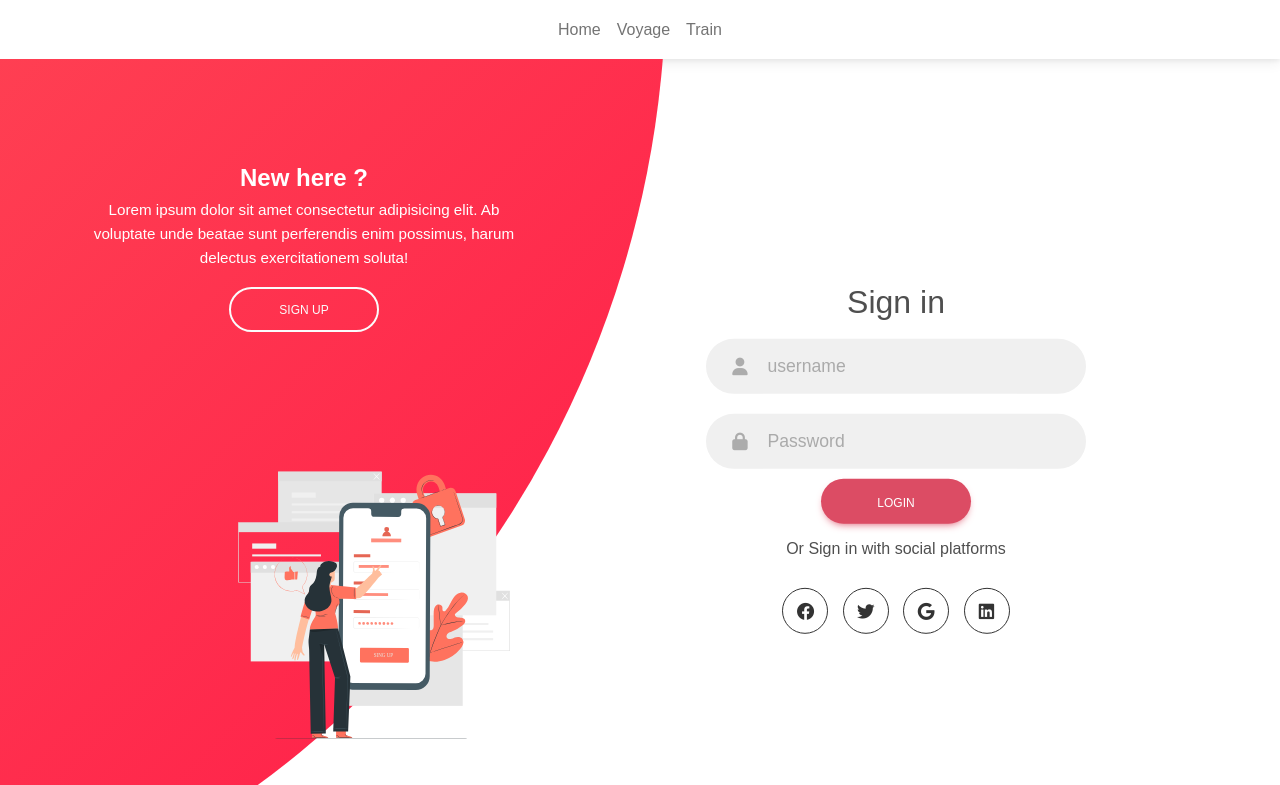
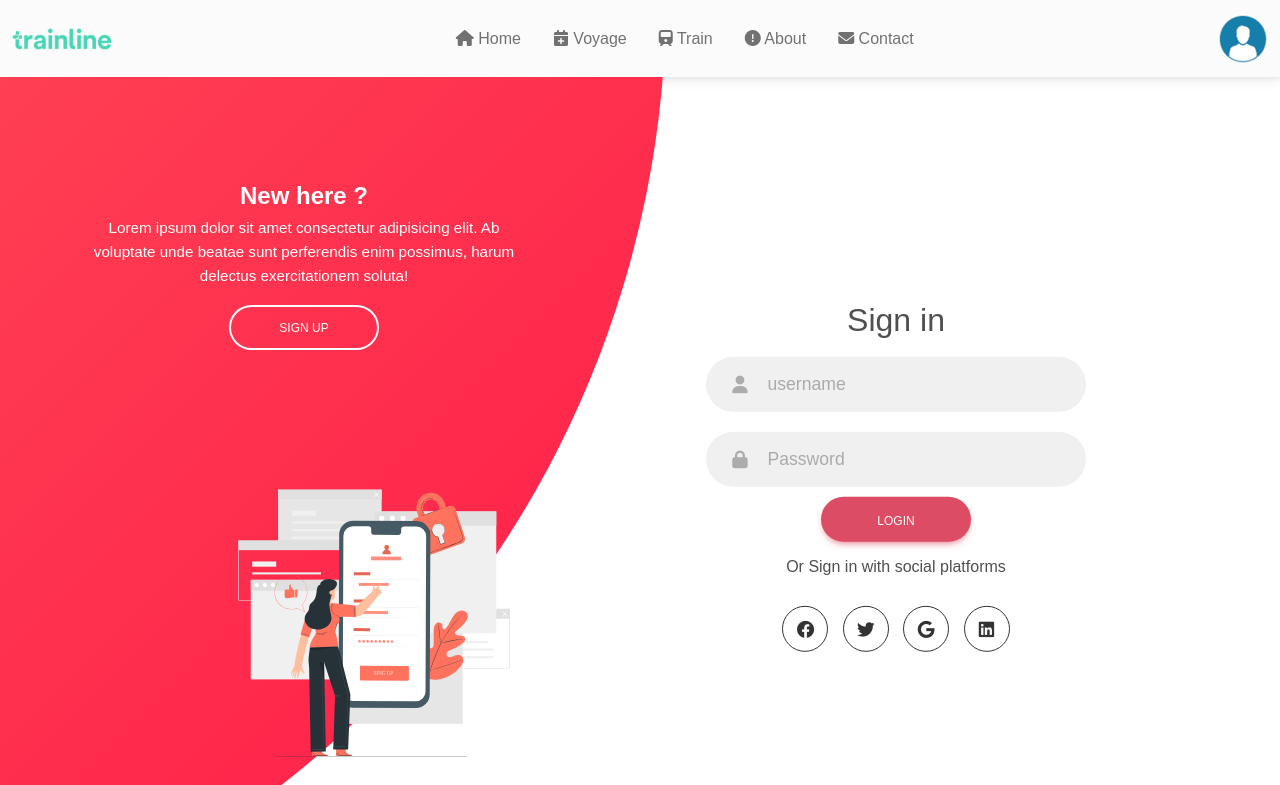
Before and after one commit to MostafaRhazlani/gestion_reserve_trains, a PHP site: page /mostafa/ in a window 1280 px wide. Shown: the top 785 px of the page. Run offline with PHP 8.4, Linux system fonts and the light colour scheme; some libraries are stand-ins or nearby versions.

Commit message:
edit navbar

```diff
--- a/views/navbar.php
+++ b/views/navbar.php
@@ -1,29 +1,85 @@
-<nav class="navbar navbar-expand-lg navbar-light bg-white">
-    <div class="container">
-        <button class="navbar-toggler" type="button" data-mdb-toggle="collapse"
-            data-mdb-target="#navbarSupportedContent" aria-controls="navbarSupportedContent" aria-expanded="false"
-            aria-label="Toggle navigation">
+<nav class="navbar navbar-expand-lg navbar-light bg-light">
+  <!-- Container wrapper -->
+  <div class="container-fluid">
+    <!-- Toggle button -->
+    <button
+      class="navbar-toggler"
+      type="button"
+      data-mdb-toggle="collapse"
+      data-mdb-target="#navbarSupportedContent"
+      aria-controls="navbarSupportedContent"
+      aria-expanded="false"
+      aria-label="Toggle navigation"
+    >
       <i class="fas fa-bars"></i>
     </button>
 
+    <!-- Collapsible wrapper -->
     <div class="collapse navbar-collapse" id="navbarSupportedContent">
-            <div class="col-12 mx-auto">
-                <div class="d-flex align-items-center justify-content-center">
-                    <div class="d-flex">
-                        <ul class="navbar-nav me-auto mb-2 mb-lg-0">
-                            <li class="nav-item">
-                                <a class="nav-link" href="<?php echo BASE_URL;?>home">Home</a>
+      <!-- Navbar brand -->
+      <a class="navbar-brand mt-2 mt-lg-0" href="<?php echo BASE_URL?>">
+        <img
+          src="<?php echo BASE_URL?>public/images/trainline-600px.webp"
+          width=""
+          height="50"
+          alt="MDB Logo"
+          loading="lazy"
+        />
+      </a>
+      <!-- Left links -->
+      <div class="col-11">
+        <ul class="navbar-nav me-auto mb-2 mb-lg-0 d-flex justify-content-center">
+            <li class="nav-item me-3">
+                <a class="nav-link" href="<?php echo BASE_URL;?>home"><i class="fa-solid fa-house"></i> Home</a>
+            </li>
+            <li class="nav-item me-3">
+                <a class="nav-link" href="<?php echo BASE_URL;?>voyage"><i class="fa-solid fa-calendar-plus"></i> Voyage</a>
+            </li>
+            <li class="nav-item me-3">
+                <a class="nav-link" href="<?php echo BASE_URL;?>train"><i class="fa-solid fa-train"></i> Train</a>
+            </li>
+            <li class="nav-item me-3">
+                <a class="nav-link" href="#"><i class="fa-solid fa-circle-exclamation"></i> About</a>
             </li>
             <li class="nav-item">
-                                <a class="nav-link" href="<?php echo BASE_URL;?>voyage">Voyage</a>
-                            </li>
-                            <li class="nav-item">
-                                <a class="nav-link" href="<?php echo BASE_URL;?>train">Train</a>
+                <a class="nav-link" href="#"><i class="fa-solid fa-envelope"></i> Contact</a>
             </li>
         </ul>
       </div>
+      <!-- Left links -->
+    </div>
+
+      <!-- Avatar -->
+      <div class="dropdown">
+        <a
+          class="dropdown-toggle d-flex align-items-center hidden-arrow"
+          href="#"
+          id="navbarDropdownMenuAvatar"
+          role="button"
+          data-mdb-toggle="dropdown"
+          aria-expanded="false"
+        >
+          <img
+            src="<?php echo BASE_URL; ?>public/images/images.png"
+            class="rounded-circle"
+            height="50"
+            alt="Black and White Portrait of a Man"
+            loading="lazy"
+          />
+        </a>
+        <ul
+          class="dropdown-menu dropdown-menu-end"
+          aria-labelledby="navbarDropdownMenuAvatar"
+        >
+            <li><a class="dropdown-item" href="#"> <i class="fas fa-user-alt pe-2"></i>My Profile</a></li>
+                <li><a class="dropdown-item" href="<?php echo BASE_URL;?>reserve/logout"> <i class="far fa-calendar-check pe-2"></i>My Reservations</a></li>
+                <li><a class="dropdown-item" href="#"> <i class="fas fa-cog pe-2"></i>Settings</a></li>
+                <li><hr class="dropdown-divider" /></li>
+                <li><a class="dropdown-item" href="<?php echo BASE_URL;?>user/logout"> <i class="fas fa-door-open pe-2"></i>Logout</a></li>
+        </ul>
       </div>
     </div>
+    <!-- Right elements -->
   </div>
-    </div>
+  <!-- Container wrapper -->
 </nav>
```
Lines whose indentation alone changed are shown as unchanged.
